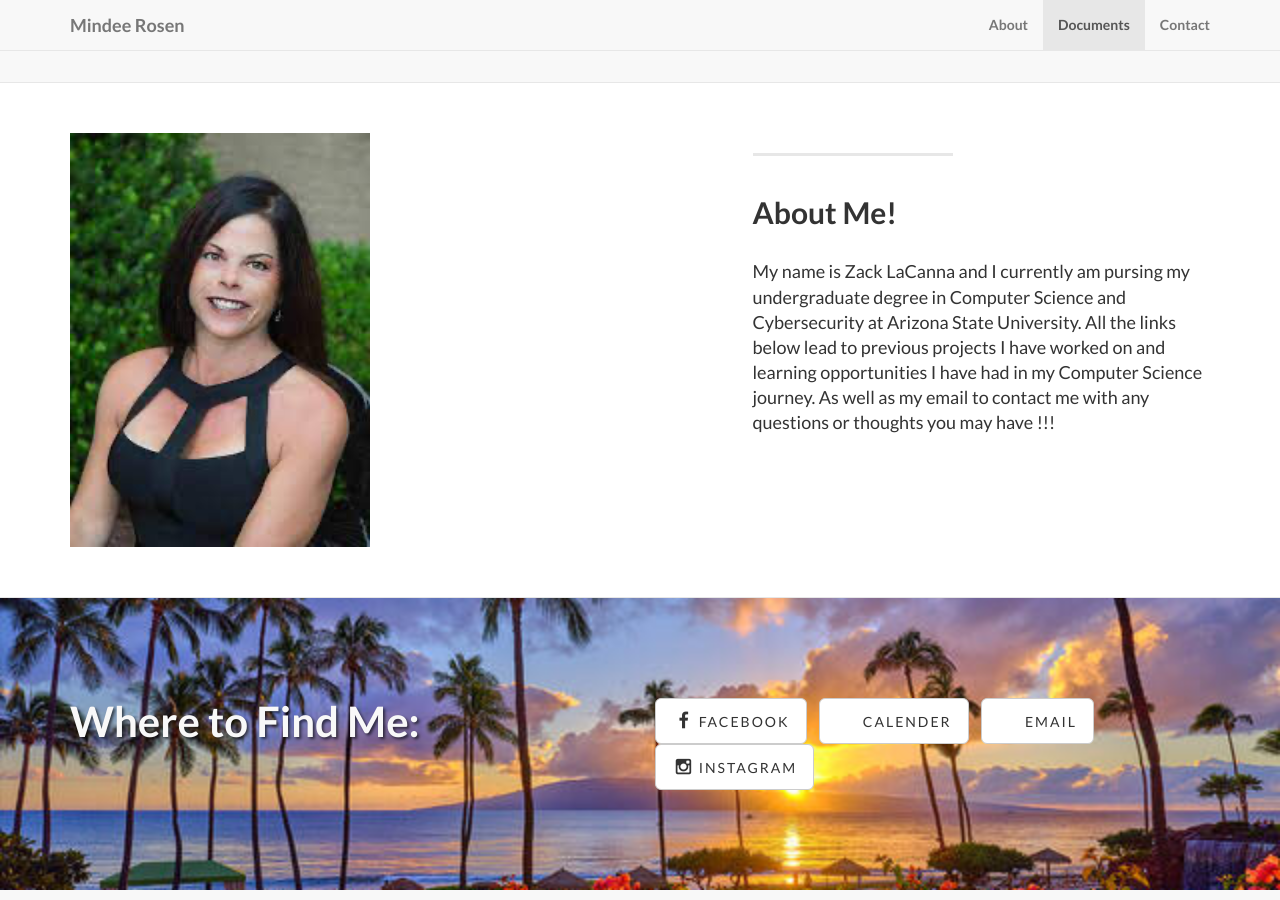
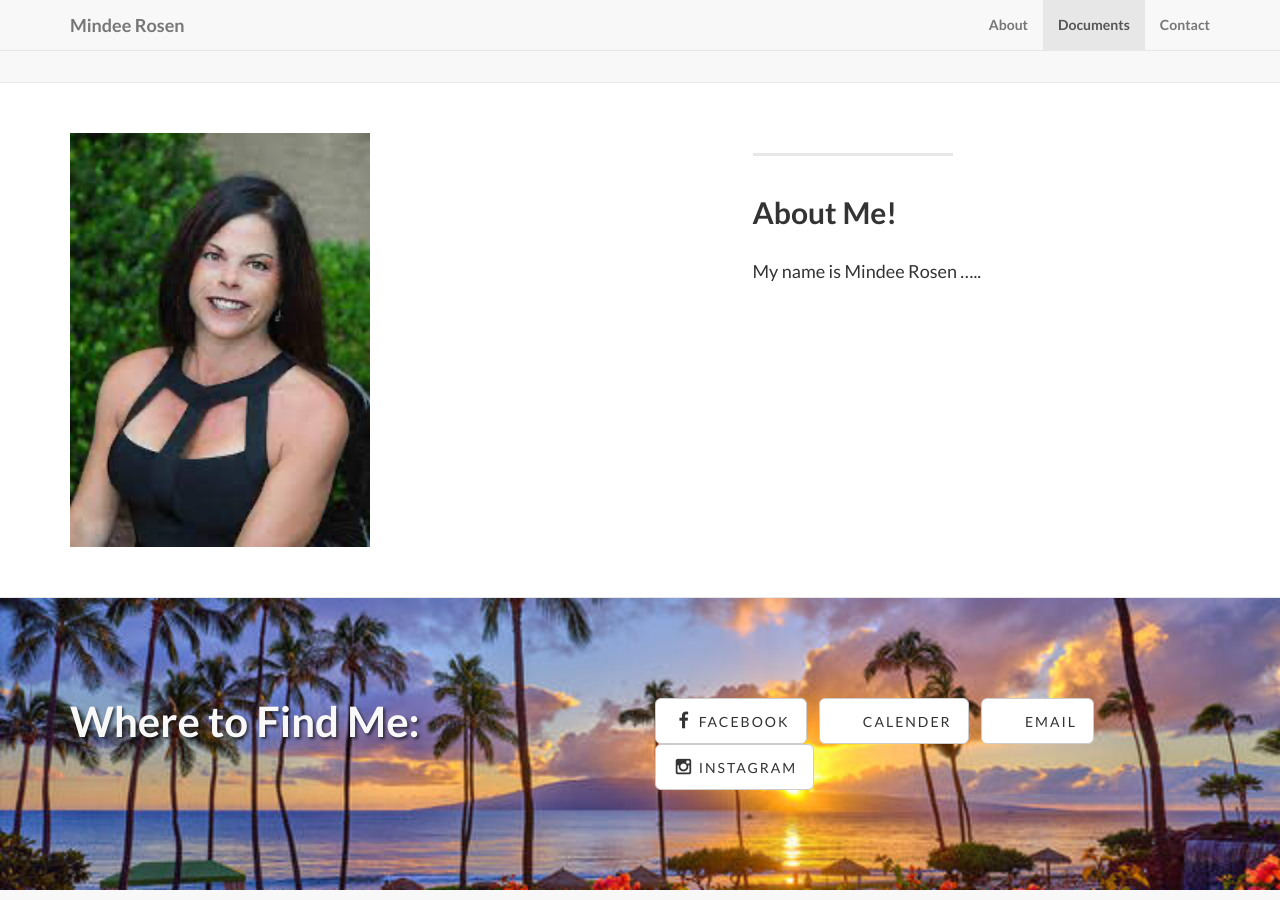
Before and after one commit to zacklacanna/mindee-website, a Jekyll site: the page built from index.html, in a window 1280 px wide and 900 px high, scrolled down 2015 px. Built offline with Jekyll 4.4.1, drawn with Linux system fonts in a browser that asks for light colours; nearby versions of some CDN libraries; library files that are not in the unit come from our copies.

Commit message:
Update 2023-05-16-services.markdown

```diff
--- a/_posts/2023-05-16-services.markdown
+++ b/_posts/2023-05-16-services.markdown
@@ -5,4 +5,4 @@ category: Documents
 title: About Me!
 description: |
 ---
-  My name is Zack LaCanna and I currently am pursing my undergraduate degree in Computer Science and Cybersecurity at Arizona State University. All the links below lead to previous projects I have worked on and learning opportunities I have had in my Computer Science journey. As well as my email to contact me with any questions or thoughts you may have !!!
+  My name is Mindee Rosen .....
```
